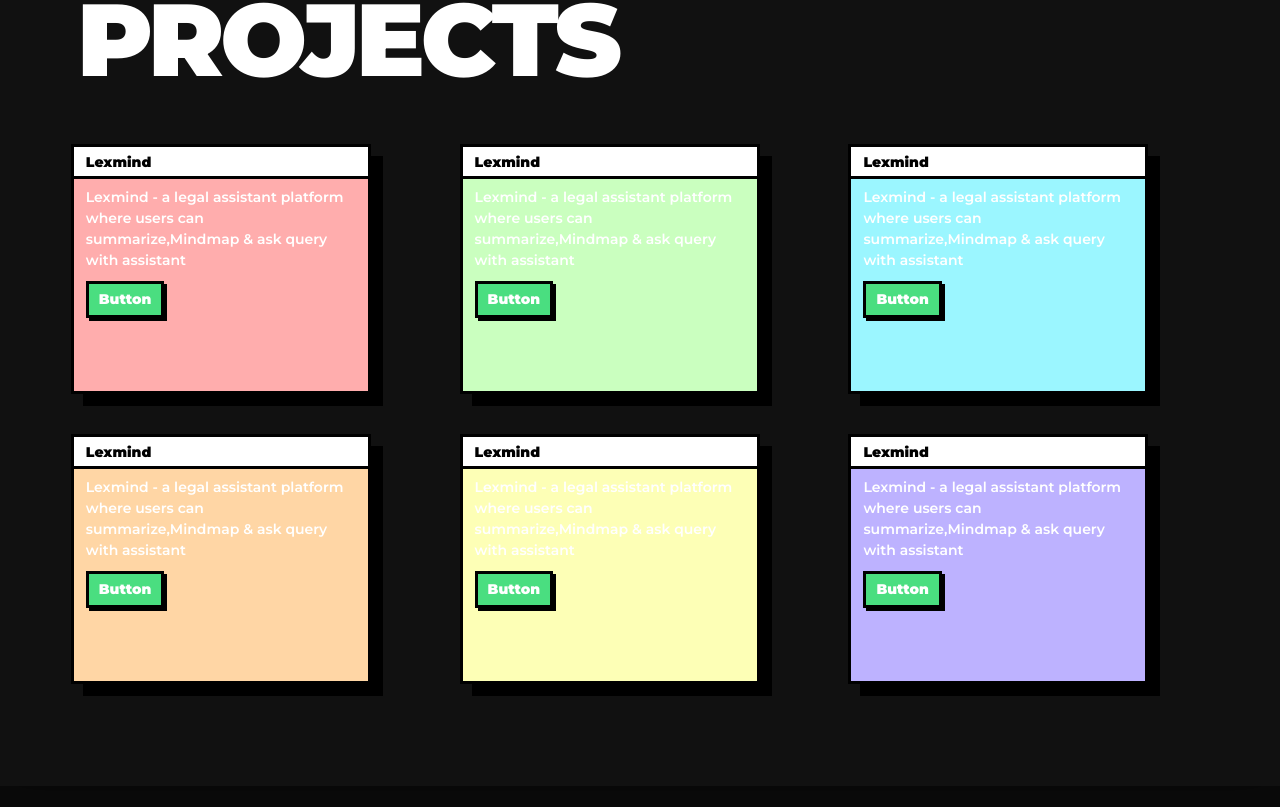
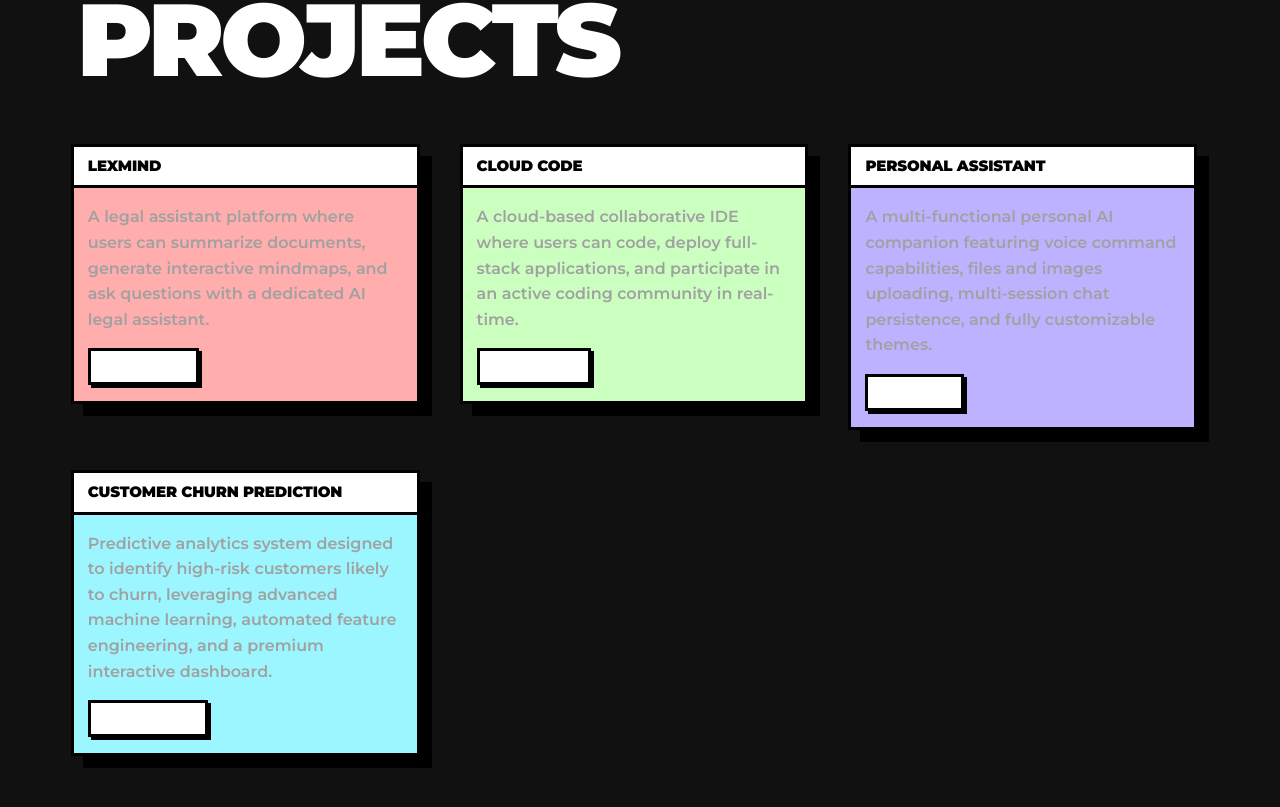
Before and after one commit to amanyatan/Myportfolio-amanyatan, a React (Vite) app: page / in a window 1280 px wide. Shown: the part 2991-3798 px from the top of the page. Before the commit the page ends 3777 px from the top, so only its background shows below. Built offline with nearby package versions, Linux system fonts and the light colour scheme.

Commit message:
Update portfolio components, add project deployment links, and fix unused imports

```diff
--- a/src/App.tsx
+++ b/src/App.tsx
@@ -6,7 +6,6 @@ import myProfileImage from './assets/Selected Works/MYPROFILE.png';
 import { DraggableCardDemo } from './components/DraggableCardDemo';
 import { WebGLShader } from './components/ui/web-gl-shader';
 import { ProjectsSection } from './components/ProjectsSection';
-import HyperText from './components/ui/hyper-text';
 
 function App() {
   useScrollReveal();
--- a/src/components/Card.tsx
+++ b/src/components/Card.tsx
@@ -1,17 +1,34 @@
 import React from 'react';
 import styled from 'styled-components';
 
-const Card = ({ bgColor = '#ff66a3' }) => {
+interface CardProps {
+  title: string;
+  description: string;
+  bgColor?: string;
+  buttonText?: string;
+  link?: string;
+}
+
+const Card: React.FC<CardProps> = ({
+  title,
+  description,
+  bgColor = '#ff66a3',
+  buttonText = 'Explore',
+  link
+}) => {
   return (
     <StyledWrapper $bgColor={bgColor}>
       <div className="card">
-        <div className="head">Lexmind</div>
+        <div className="head">{title}</div>
         <div className="content">
-          Lexmind - a legal assistant platform where users can summarize,Mindmap &
-          ask query with assistant
-
-          <br />
-          <button className="button">Button</button>
+          <p className="description">{description}</p>
+          {link ? (
+            <a href={link} target="_blank" rel="noopener noreferrer" style={{ textDecoration: 'none' }}>
+              <button className="button">{buttonText}</button>
+            </a>
+          ) : (
+            <button className="button">{buttonText}</button>
+          )}
         </div>
       </div>
     </StyledWrapper>
@@ -19,10 +36,14 @@ const Card = ({ bgColor = '#ff66a3' }) => {
 }
 
 const StyledWrapper = styled.div<{ $bgColor: string }>`
+  width: 100%;
+
   .card {
     font-family: Montserrat, sans-serif;
-    width: 300px;
-    height: 250px;
+    width: 100%;
+    min-height: 260px;
+    display: flex;
+    flex-direction: column;
     translate: -6px -6px;
     background: ${props => props.$bgColor};
     border: 3px solid #000000;
@@ -33,37 +54,57 @@ const StyledWrapper = styled.div<{ $bgColor: string }>`
 
   .head {
     font-family: Montserrat, sans-serif;
-    font-size: 14px;
+    font-size: 15px;
     font-weight: 900;
     width: 100%;
-    height: 32px;
+    height: auto;
+    min-height: 38px;
     background: #ffffff;
-    padding: 5px 12px;
+    padding: 8px 14px;
     color: #000000;
     border-bottom: 3px solid #000000;
+    display: flex;
+    align-items: center;
+    text-transform: uppercase;
+    letter-spacing: -0.01em;
   }
 
   .content {
-    padding: 8px 12px;
+    padding: 16px 14px;
     font-size: 14px;
     font-weight: 600;
+    color: #000000;
+    line-height: 1.5;
+    display: flex;
+    flex-direction: column;
+    justify-content: space-between;
+    flex-grow: 1;
+  }
+
+  .description {
+    margin: 0 0 16px 0;
+    flex-grow: 1;
   }
 
   .button {
-    padding: 5px 10px;
-    margin-top: 10px;
+    align-self: flex-start;
+    padding: 6px 14px;
     border: 3px solid #000000;
     box-shadow: 3px 3px 0 #000000;
     font-weight: 750;
-    background: #4ade80;
+    background: #ffffff;
     transition: all 0.3s ease;
     cursor: pointer;
+    text-transform: uppercase;
+    font-size: 12px;
+    font-family: Montserrat, sans-serif;
   }
 
   .button:hover {
     translate: 1.5px 1.5px;
     box-shadow: 1.5px 1.5px 0 #000000;
-    background: #1ac2ff;
+    background: #000000;
+    color: #ffffff;
   }
 
   .button:active {
@@ -72,7 +113,9 @@ const StyledWrapper = styled.div<{ $bgColor: string }>`
   }
 
   .card:hover {
-    translate: -6px;
-  }`;
+    translate: -12px -12px;
+    box-shadow: 18px 18px 0 #000000;
+  }
+`;
 
 export default Card;
--- a/src/components/DraggableCardDemo.tsx
+++ b/src/components/DraggableCardDemo.tsx
@@ -1,7 +1,5 @@
-import React from "react";
 import { DraggableCardBody, DraggableCardContainer } from "@/components/ui/draggable-card";
 import { LampContainer } from "@/components/ui/lamp";
-import { motion } from "motion/react";
 
 
 import uiUxImg from "@/assets/Selected Works/services(UI/UX).jpeg";
--- a/src/components/Footer.tsx
+++ b/src/components/Footer.tsx
@@ -1,5 +1,4 @@
 import { RevealText } from "./ui/reveal-text";
-import { motion } from "framer-motion";
 import img1 from "../assets/Selected Works/LET'S TALK ASSETS/Beyonder, KH_ arts.jpg";
 import img2 from "../assets/Selected Works/LET'S TALK ASSETS/Ichigo wallpaper 1.jpg";
 import img3 from "../assets/Selected Works/LET'S TALK ASSETS/With or without a team I’m still gonna win.jpg";
--- a/src/components/LampDemo.tsx
+++ b/src/components/LampDemo.tsx
@@ -1,5 +1,4 @@
 "use client";
-import React from "react";
 import { motion } from "motion/react";
 import { LampContainer } from "@/components/ui/lamp";
 
--- a/src/components/ProjectsSection.tsx
+++ b/src/components/ProjectsSection.tsx
@@ -1,4 +1,3 @@
-import React from 'react';
 import Card from './Card';
 
 export const ProjectsSection = () => {
@@ -22,17 +21,39 @@ export const ProjectsSection = () => {
 
         <div style={{
           display: 'grid',
-          gridTemplateColumns: 'repeat(auto-fill, minmax(300px, 1fr))',
+          gridTemplateColumns: 'repeat(auto-fill, minmax(320px, 1fr))',
           gap: 'var(--spacing-40)',
           flex: 1,
           alignItems: 'start'
         }}>
-          <Card bgColor="#FFADAD" /> {/* Pastel Pink */}
-          <Card bgColor="#CAFFBF" /> {/* Pastel Green */}
-          <Card bgColor="#9BF6FF" /> {/* Pastel Blue */}
-          <Card bgColor="#FFD6A5" /> {/* Pastel Orange */}
-          <Card bgColor="#FDFFB6" /> {/* Pastel Yellow */}
-          <Card bgColor="#BDB2FF" /> {/* Pastel Purple */}
+          <Card
+            title="Lexmind"
+            description="A legal assistant platform where users can summarize documents, generate interactive mindmaps, and ask questions with a dedicated AI legal assistant."
+            bgColor="#FFADAD"
+            buttonText="Explore AI"
+            link="https://lexmind-psi.vercel.app/"
+          />
+          <Card
+            title="Cloud Code"
+            description="A cloud-based collaborative IDE where users can code, deploy full-stack applications, and participate in an active coding community in real-time."
+            bgColor="#CAFFBF"
+            buttonText="Launch IDE"
+            link="https://cloud-hqdu.vercel.app/"
+          />
+          <Card
+            title="Personal Assistant"
+            description="A multi-functional personal AI companion featuring voice command capabilities, files and images uploading, multi-session chat persistence, and fully customizable themes."
+            bgColor="#BDB2FF"
+            buttonText="Interact"
+            link="https://my-personal-assistant-livid.vercel.app/"
+          />
+          <Card
+            title="Customer Churn Prediction"
+            description="Predictive analytics system designed to identify high-risk customers likely to churn, leveraging advanced machine learning, automated feature engineering, and a premium interactive dashboard."
+            bgColor="#9BF6FF"
+            buttonText="View Model"
+            link="https://github.com/amanyatan/Predictive-Modeling-and-Risk-Scoring-for-Bank-Customer-Churn"
+          />
         </div>
       </div>
     </div>
--- a/src/components/WebcamPixelGridDemo.tsx
+++ b/src/components/WebcamPixelGridDemo.tsx
@@ -1,5 +1,3 @@
-import React from 'react';
-
 export function WebcamPixelGridDemo() {
   const handleClick = () => {
     const contact = document.querySelector('#contact');
@@ -55,17 +53,8 @@ export function WebcamPixelGridDemo() {
         onMouseUp={e => {
           e.currentTarget.style.transform = "scale(1.03)";
         }}
-        onMouseMoveCapture => {
-          e.cuurentTarget.style.transform = "scale(1.95)";
-        }
-        <div>
-           <span>
-                 button
-                </span> </div>
-
       >
         LET'S TALK
-
       </button>
     </div>
   );
--- a/src/components/ui/hyper-text.tsx
+++ b/src/components/ui/hyper-text.tsx
@@ -69,7 +69,7 @@ export default function HyperText({
 
     const interval = setInterval(() => {
       if (iteration < maxIterations) {
-        setDisplayText((prev) =>
+        setDisplayText(() =>
           text
             .split("")
             .map((char, i) => {
--- a/src/components/ui/webcam-pixel-grid.tsx
+++ b/src/components/ui/webcam-pixel-grid.tsx
@@ -1,8 +1,5 @@
 import React, { useRef, useEffect, useState, useCallback } from "react";
 
-function cn(...classes: (string | undefined | false | null)[]) {
-  return classes.filter(Boolean).join(" ");
-}
 
 type WebcamPixelGridProps = {
   /** Number of columns in the grid */
```
